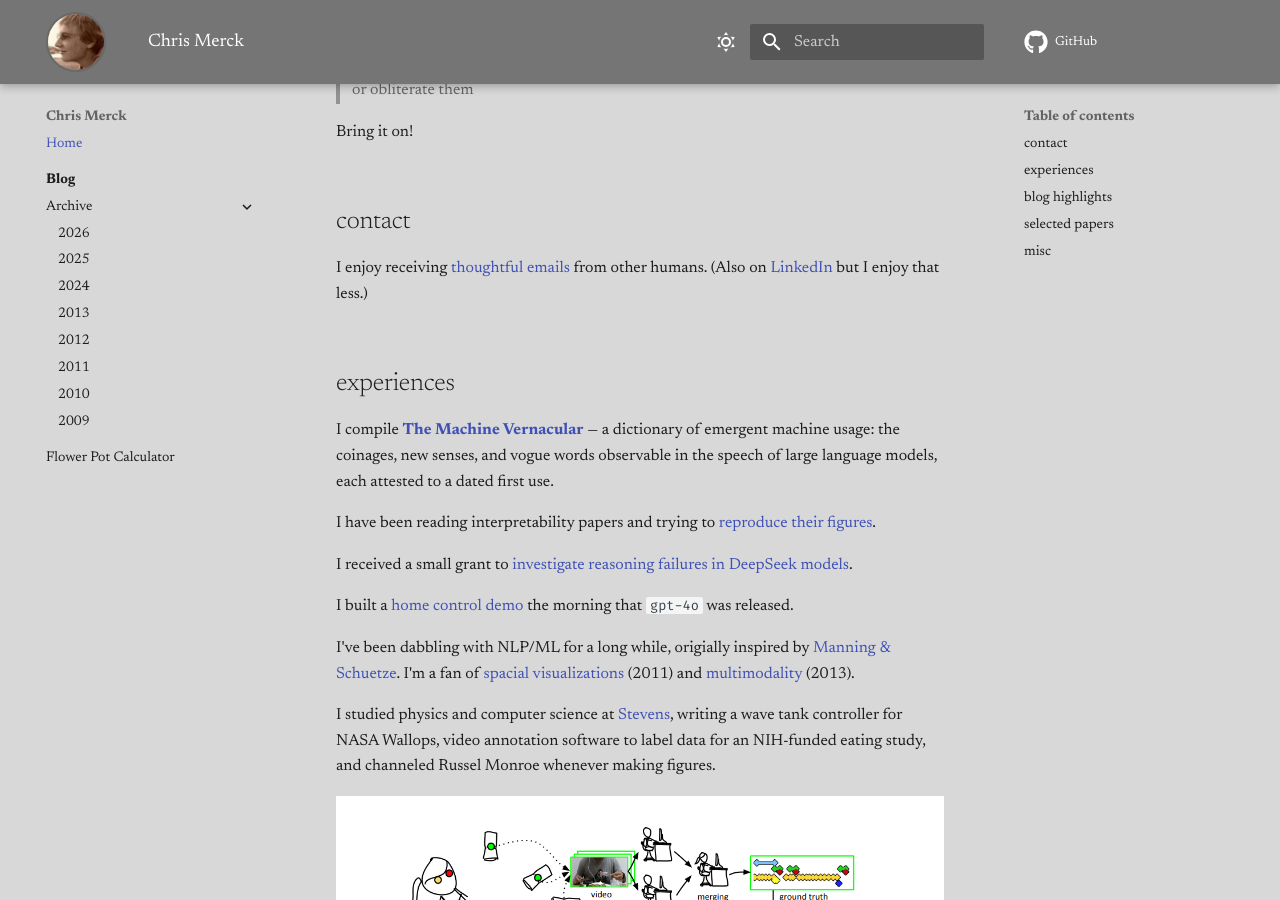
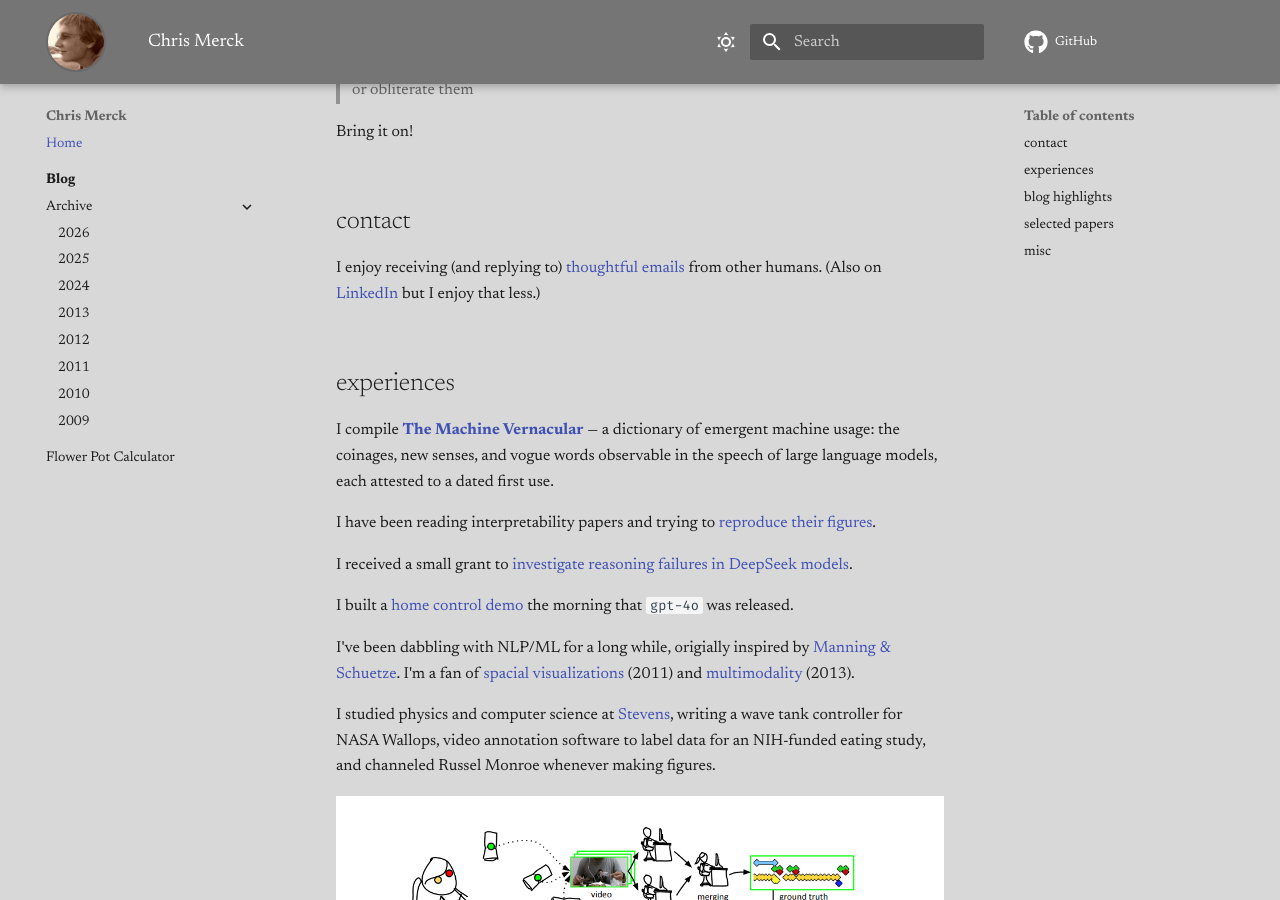
Before and after one commit to chrismerck/chrismerck.github.io, an MkDocs documentation site: the page built from docs/index.md, in a window 1280 px wide and 900 px high, scrolled down 661 px. Built offline with MkDocs 1.6.1 and Material for MkDocs 9.7.7, drawn with Linux system fonts in a browser that asks for light colours; comment, search, counter and statistics services are not loaded.

Commit message:
Contact: mention replying to emails
Co-Authored-By: Claude Fable 5.2 <noreply@anthropic.com>

```diff
--- a/docs/index.md
+++ b/docs/index.md
@@ -30,7 +30,7 @@ Bring it on!
 
 ## contact
 
-I enjoy receiving [thoughtful emails](mailto:chrismerck@gmail.com) from other humans. (Also on [LinkedIn](https://www.linkedin.com/in/christopher-merck-1987747a/) but I enjoy that less.)
+I enjoy receiving (and replying to) [thoughtful emails](mailto:chrismerck@gmail.com) from other humans. (Also on [LinkedIn](https://www.linkedin.com/in/christopher-merck-1987747a/) but I enjoy that less.)
 
 ## experiences
 
```
